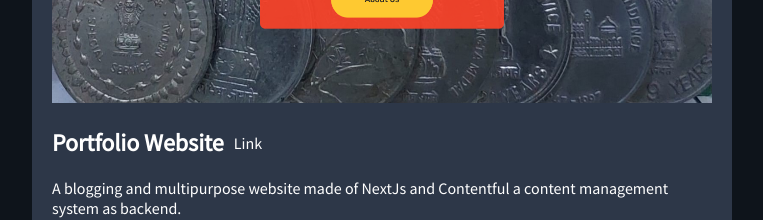
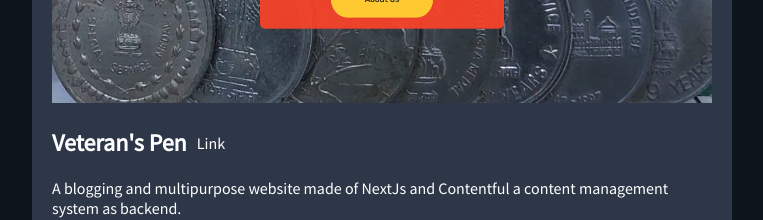
Before and after one commit to Jaybhade/portfolio-website, a Next.js app: page / in a window 1280 px wide. Shown: the part 3060-3280 px from the top of the page, without its empty margins (258-1021 px from the left). Built offline with nearby package versions, Linux system fonts and the light colour scheme; what @badrap/bar-of-progress would draw is missing.

Commit message:
Minor fixes

```diff
--- a/pages/index.js
+++ b/pages/index.js
@@ -363,10 +363,10 @@ export default function Home() {
               }}
             >
               <div>
-                <h2 style={{ marginRight: "10px" }}>Portfolio Website</h2>
+                <h2 style={{ marginRight: "10px" }}>Veteran's Pen</h2>
               </div>
               <div>
-                <Link href="https://github.com/Jaybhade/portfolio-website">
+                <Link href="https://veteranspen.in">
                   <a target="_blank">Link</a>
                 </Link>
               </div>
```
